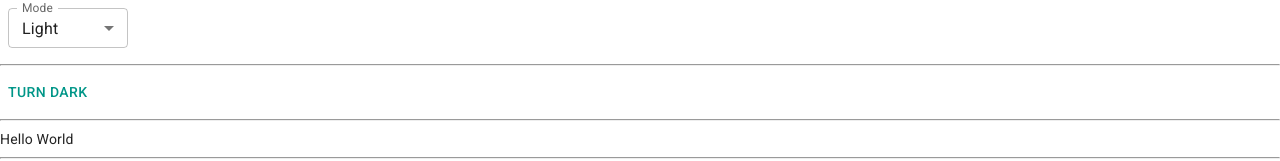
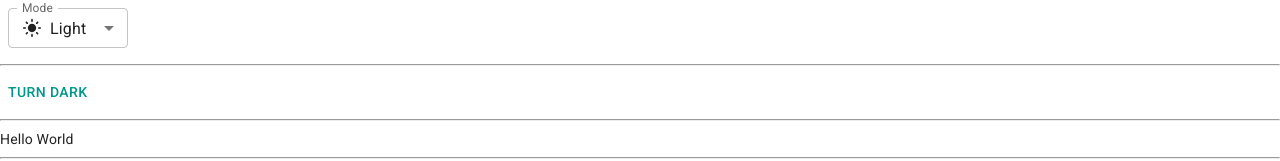
Before and after one commit to dnthchung/client-wefit, a React (Vite) app: page / in a window 1280 px wide. Shown: the top 161 px of the page. Built offline with nearby package versions, Linux system fonts and the light colour scheme.

Commit message:
box and html div

```diff
--- a/src/App.tsx
+++ b/src/App.tsx
@@ -1,10 +1,22 @@
 "use client";
-import { Button, PaletteMode, Typography, useColorScheme } from "@mui/material";
+import {
+  Box,
+  Button,
+  PaletteMode,
+  Typography,
+  useColorScheme,
+} from "@mui/material";
 // import useMediaQuery from "@mui/material/useMediaQuery";
 import InputLabel from "@mui/material/InputLabel";
 import MenuItem from "@mui/material/MenuItem";
 import FormControl from "@mui/material/FormControl";
 import Select, { SelectChangeEvent } from "@mui/material/Select";
+// icon
+import {
+  LightMode,
+  DarkModeOutlined,
+  SettingsBrightness,
+} from "@mui/icons-material";
 
 function ModeSelect() {
   const { mode, setMode } = useColorScheme();
@@ -24,9 +36,32 @@ function ModeSelect() {
         label="Mode"
         onChange={handleChange}
       >
-        <MenuItem value="light">Light</MenuItem>
-        <MenuItem value="dark">Dark</MenuItem>
-        <MenuItem value="system">System</MenuItem>
+        <MenuItem value="light">
+          <div style={{ display: "flex", alignItems: "center", gap: "8px" }}>
+            <LightMode fontSize="small" />
+            Light
+          </div>
+        </MenuItem>
+        <MenuItem value="dark">
+          {/* <div style={{ display: "flex", alignItems: "center", gap: "8px" }}>
+            <DarkModeOutlined fontSize="small" />
+            Dark
+          </div> */}
+          <Box sx={{ display: "flex", alignItems: "center", gap: 1 }}>
+            <DarkModeOutlined fontSize="small" />
+            Dark
+          </Box>
+        </MenuItem>
+        <MenuItem value="system">
+          {/* <div style={{ display: "flex", alignItems: "center", gap: "8px" }}>
+            <SettingsBrightness fontSize="small" />
+            System
+          </div> */}
+          <Box display="flex" alignItems="center" gap={1}>
+            <SettingsBrightness fontSize="small" />
+            System
+          </Box>
+        </MenuItem>
       </Select>
     </FormControl>
   );
```
